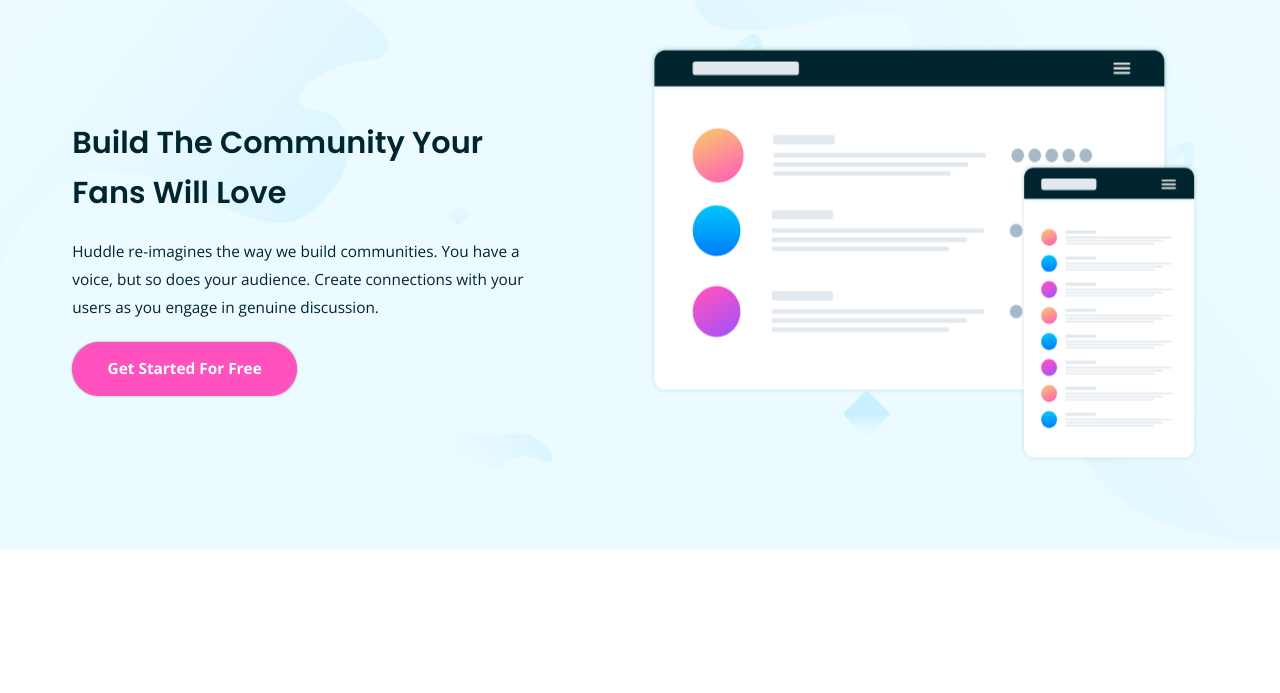
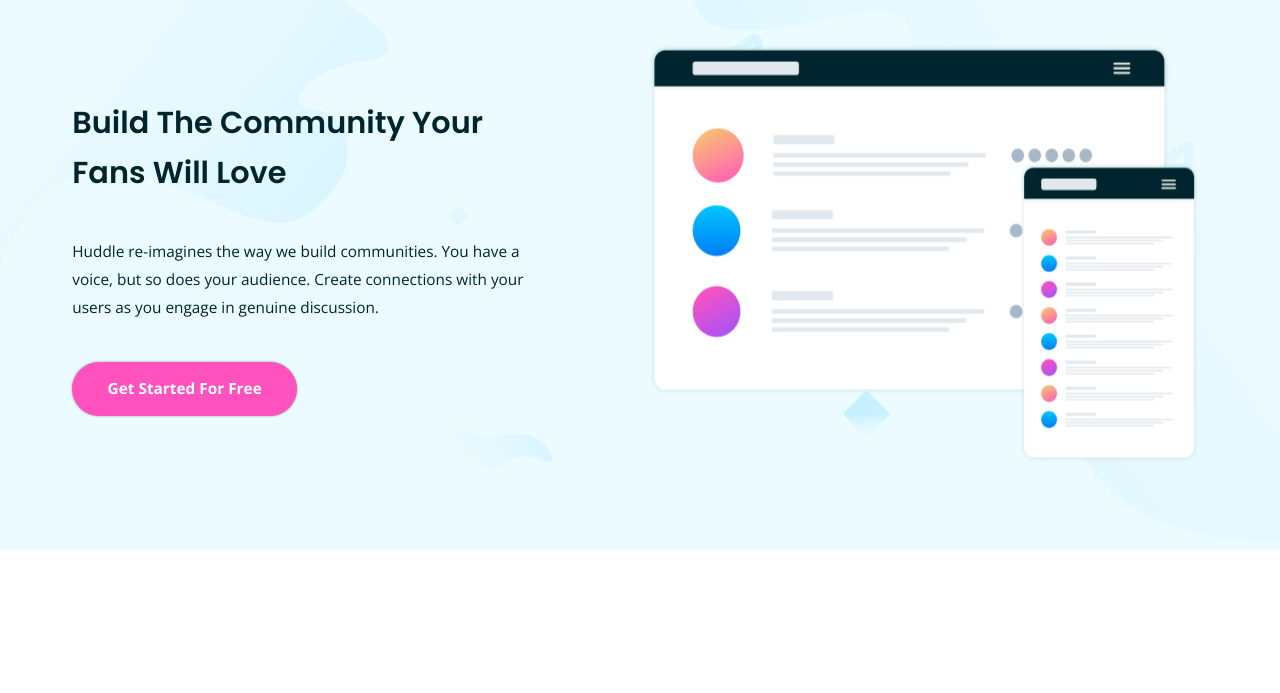
Before and after one commit to scourgeofgods/huddle-landing-page-with-alternating-feature-blocks-master, a plain HTML site: page index.html in a window 1280 px wide. Shown: the part 96-789 px from the top of the page. Drawn offline with nearby package versions, Linux system fonts and the light colour scheme.

Commit message:
header__hero content gap increased

```diff
--- a/assets/css/style.css
+++ b/assets/css/style.css
@@ -175,7 +175,7 @@ li {
   display: flex;
   flex-direction: column;
   align-items: flex-start;
-  row-gap: 2rem;
+  row-gap: 4rem;
 }
 .header__hero--content__title {
   font-size: var(--font-size-d-mt);
```
